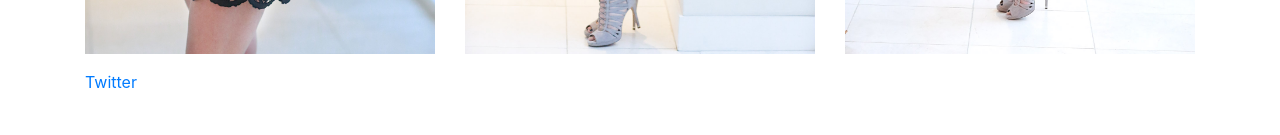
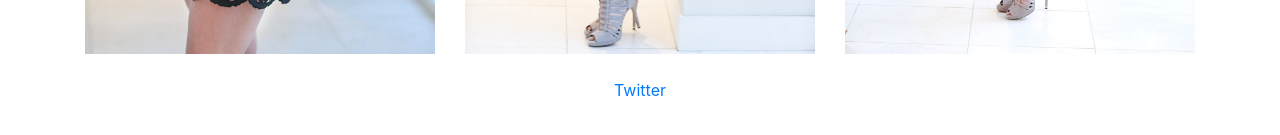
Before and after one commit to mdippNYC/mdippNYC.github.io, a plain HTML site: page index.html in a window 1280 px wide. Shown: the part 527-662 px from the top of the page. Drawn offline with nearby package versions, Linux system fonts and the light colour scheme.

Commit message:
Center links

```diff
--- a/index.html
+++ b/index.html
@@ -24,11 +24,13 @@
             <img src="/4A9A6560.jpg" class="img-fluid" alt="Margaret Dipp">
           </div>
       </div>
-      <p class="text-center">
-        <ul class="list-inline">
-          <li class="list-inline-item"><a href="//twitter.com/margaretdipp">Twitter</a></li>
-        </ul>
-      </p>
+      <div class="row mt-4">
+        <div class="col-sm text-center">
+          <ul class="list-inline">
+            <li class="list-inline-item"><a href="//twitter.com/margaretdipp">Twitter</a></li>
+          </ul>
+        </div>
+      </div>
     </div>
 
     <!-- Optional JavaScript -->
```
